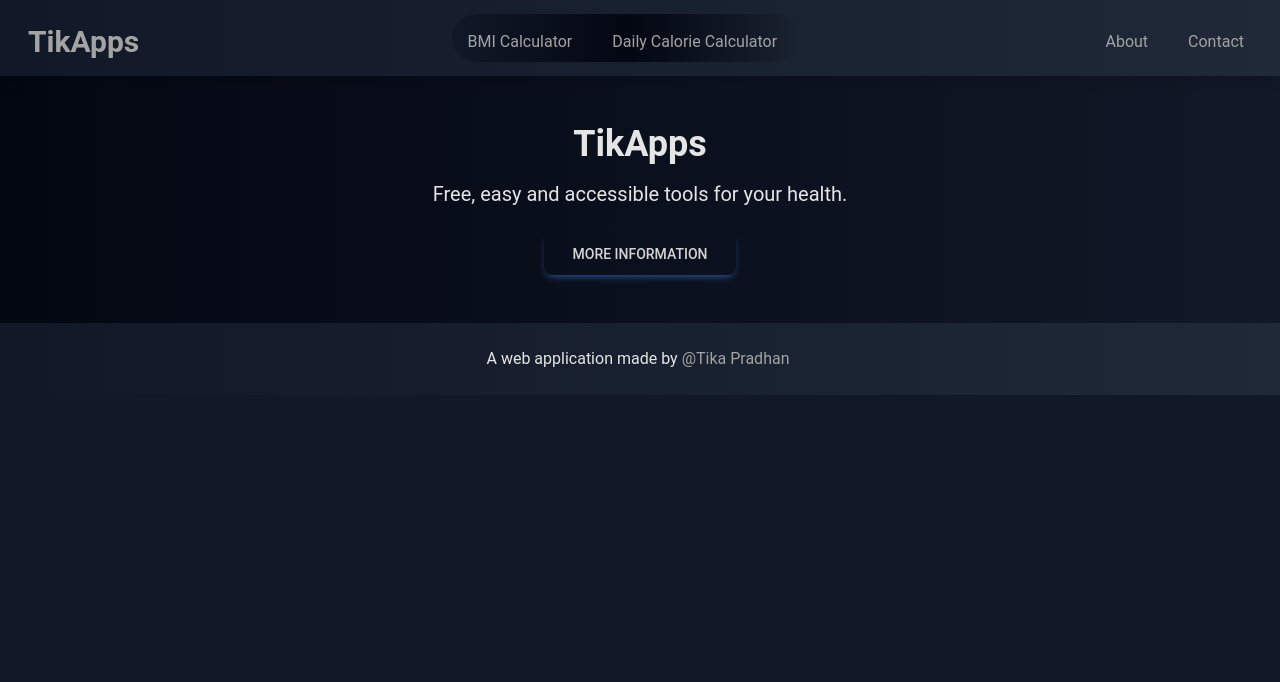
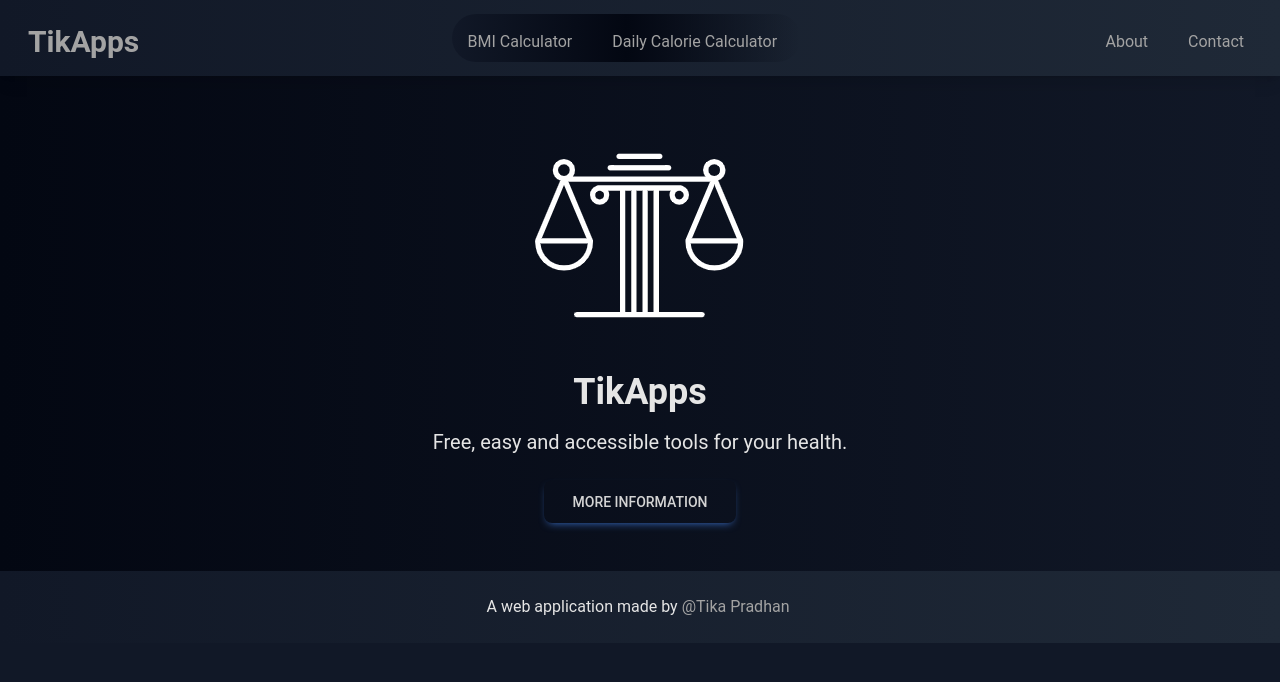
Before and after one commit to tikap/TikApps, a Next.js app: page / in a window 1280 px wide. Shown: the top 682 px of the page. Built offline with nearby package versions, Linux system fonts and the light colour scheme; what tw-elements would draw is missing.

Commit message:
Add logo to main page

```diff
--- a/app/components/home.js
+++ b/app/components/home.js
@@ -2,6 +2,9 @@
 
 import { useEffect } from "react";
 import Link from "next/link";
+
+import Image from "next/image";
+import TikAppsLogo from "../../logo/Logo Bundle/default_transparent_just_logo.png";
 
 export default function Home() {
   useEffect(() => {
@@ -14,6 +17,9 @@ export default function Home() {
 
   return (
     <>
+      <div className="flex justify-center min-w-max mb-6">
+        <Image src={TikAppsLogo} alt="TikApps Logo" />
+      </div>
       <h2 className="mb-4 text-4xl font-semibold">TikApps</h2>
       <h4 className="mb-6 text-xl">
         Free, easy and accessible tools for your health.
```
Also changed, not shown: logo/Logo Bundle/default_transparent_just_logo.png (added).
